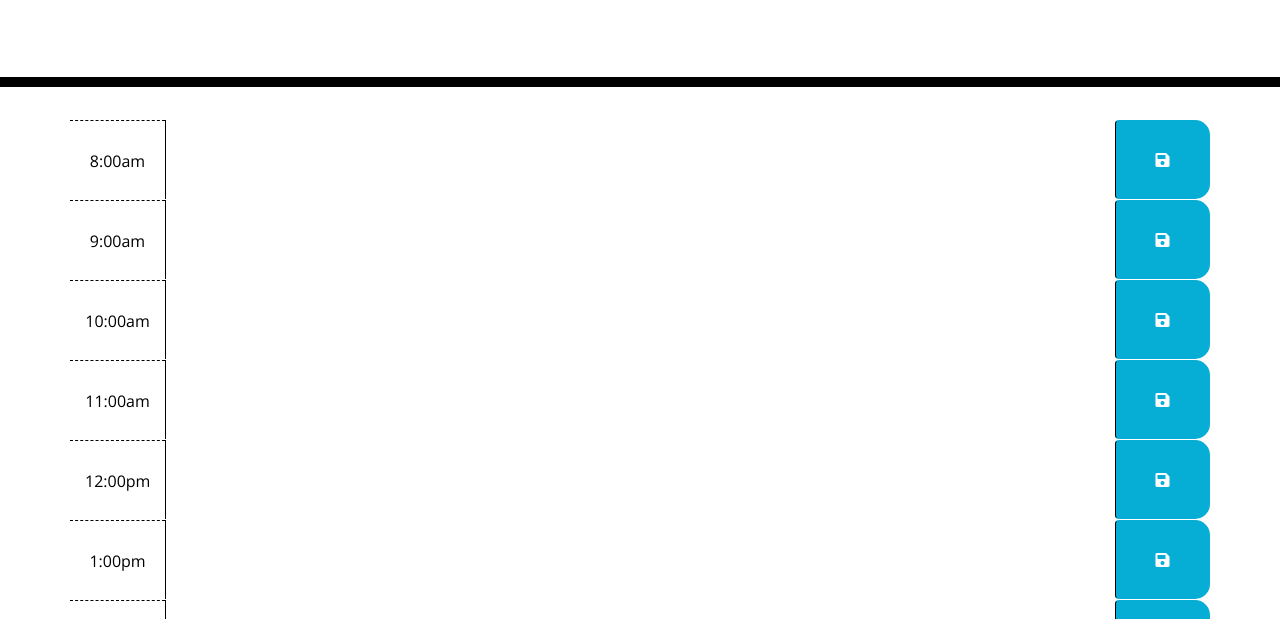
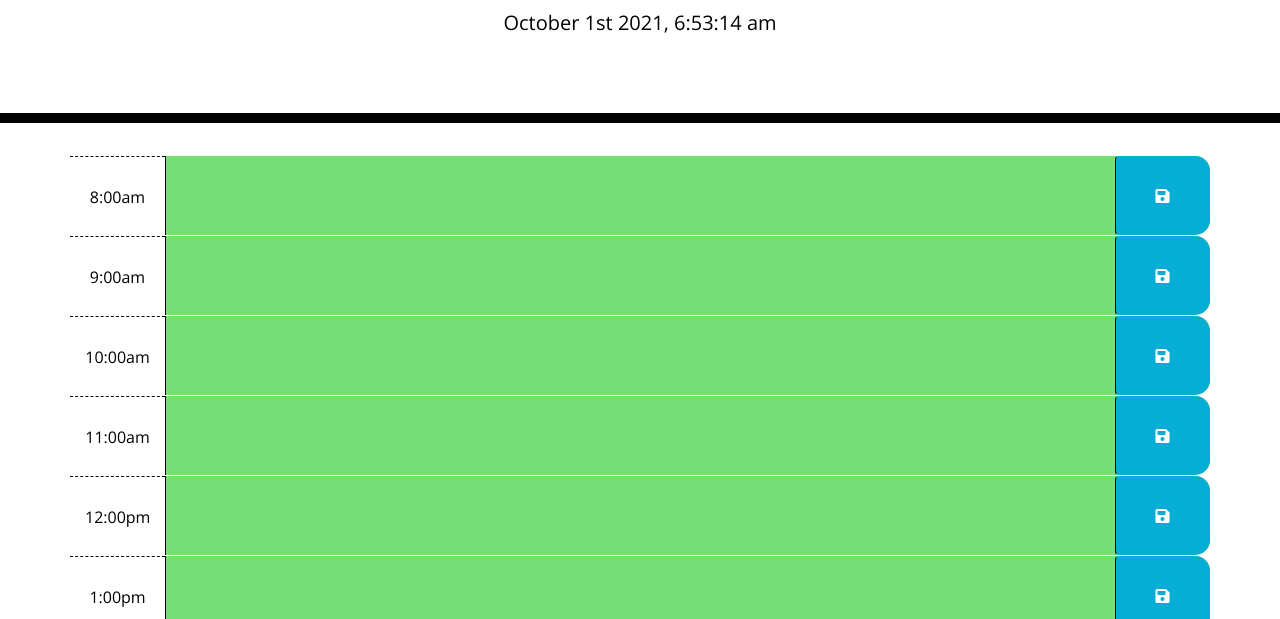
Before and after one commit to kpham000/day-planner, a plain HTML site: page Develop/index.html in a window 1280 px wide. Shown: the part 181-800 px from the top of the page. Drawn offline with nearby package versions, Linux system fonts and the light colour scheme.

Commit message:
js-functionality

```diff
--- a/Develop/script.js
+++ b/Develop/script.js
@@ -0,0 +1,54 @@
+$(document).ready(function () {// load html & css first.
+
+    $("#currentDay").text(moment().format("MMMM Do YYYY, h:mm:ss a"));
+
+    $(".saveBtn").on("click", function () {
+        //get nearby values.
+        console.log(this);
+        var text = $(this).siblings(".description").val();
+        var time = $(this).parent().attr("id");
+
+        //set items in local storage.
+        localStorage.setItem(time, text);
+    })
+    //load any saved data from localStorage
+    $("#hour8 .description").val(localStorage.getItem("hour8"));
+    $("#hour9 .description").val(localStorage.getItem("hour9"));
+    $("#hour10 .description").val(localStorage.getItem("hour10"));
+    $("#hour11 .description").val(localStorage.getItem("hour11"));
+    $("#hour12 .description").val(localStorage.getItem("hour12"));
+    $("#hour13 .description").val(localStorage.getItem("hour13"));
+    $("#hour14 .description").val(localStorage.getItem("hour14"));
+    $("#hour15 .description").val(localStorage.getItem("hour15"));
+    $("#hour16 .description").val(localStorage.getItem("hour16"));
+    $("#hour17 .description").val(localStorage.getItem("hour17"));
+
+
+    function hourTracker() {
+        var currentHour = moment().hour(); // use of moment.js
+
+        // loop over time blocks
+        $(".time-block").each(function () {
+            var blockHour = parseInt($(this).attr("id").split("hour")[1]);
+            console.log( blockHour, currentHour)
+
+            //check if we've moved past this time, click into css/html given classes of past, present, or future
+            if (blockHour < currentHour) {
+                $(this).addClass("past");
+                $(this).removeClass("future");
+                $(this).removeClass("present");
+            }
+            else if (blockHour === currentHour) {
+                $(this).removeClass("past");
+                $(this).addClass("present");
+                $(this).removeClass("future");
+            }
+            else {
+                $(this).removeClass("present");
+                $(this).removeClass("past");
+                $(this).addClass("future");
+            }
+        })
+    }
+    hourTracker(); //re-run function
+})
```
Also changed, not shown: Develop/index.html (line endings or trailing spaces), 1 other file.
